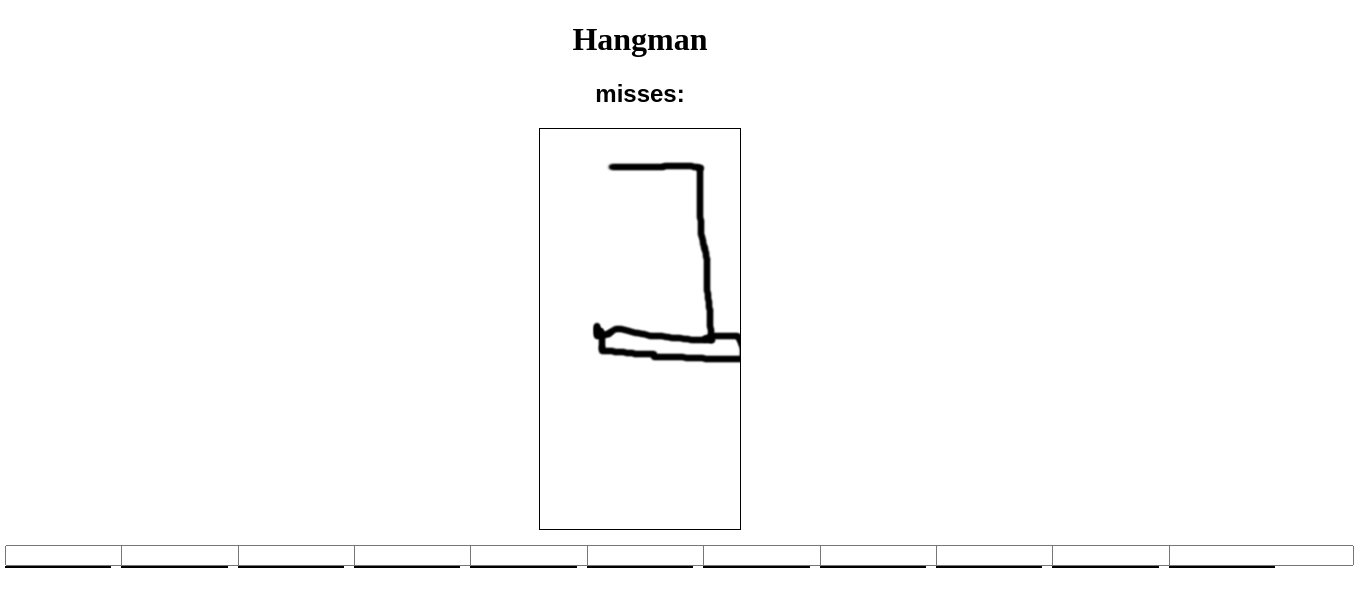
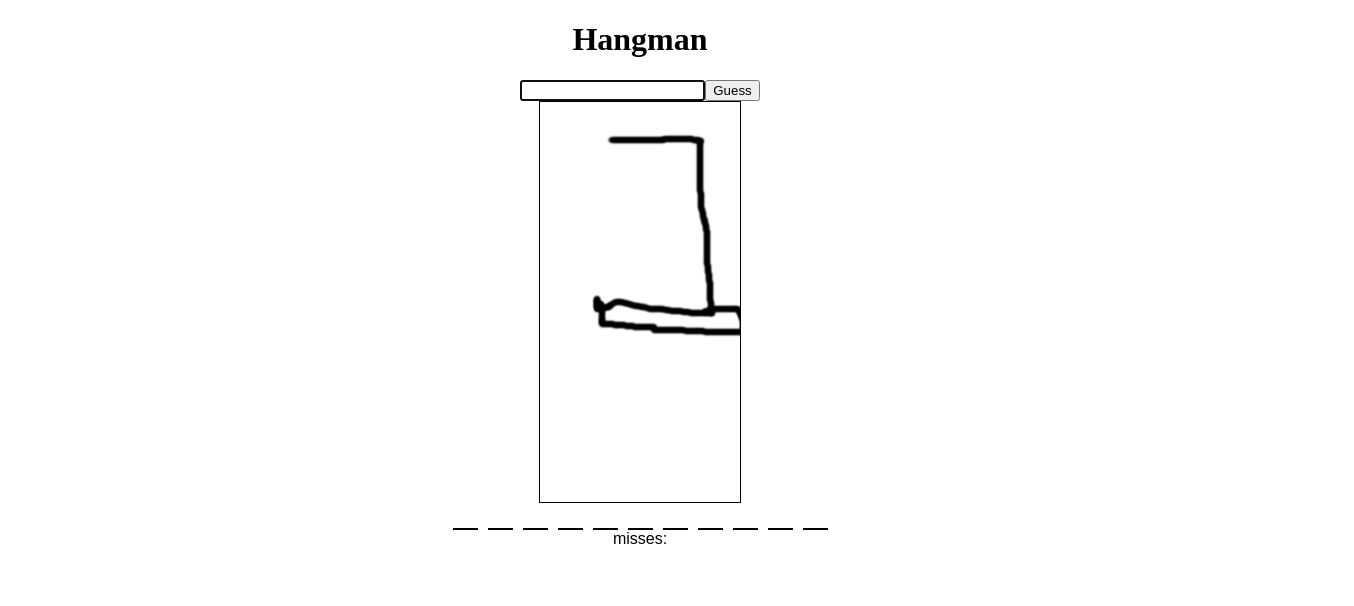
Before and after one commit to jacobdlewis/hangman, a React (Create React App) app: page / in a window 1280 px wide. Shown: the top 606 px of the page, 1354 px wide, since content can reach past the window. Built offline with nearby package versions, Linux system fonts and the light colour scheme; the HTML template or start-up script is replaced by a standard one.

Commit message:
Reorganized component structure to include Guess component for managing user input. Scoring each guess now accounts for multiple instances of a letter in a word.

```diff
--- a/src/components/gallows/Gallows.jsx
+++ b/src/components/gallows/Gallows.jsx
@@ -36,7 +36,7 @@ const Gallows = (props) => {
   return (
     <div className="gallows-container">
       <div className="gallows">
-        <img src={getGallowsImage(props.misses)} />
+        <img src={getGallowsImage(props.misses)} alt="gallows" />
       </div>
     </div>
   )
--- a/src/components/game/Game.jsx
+++ b/src/components/game/Game.jsx
@@ -1,6 +1,7 @@
 import React from 'react';
 import './Game.css';
 import Gallows from '../gallows/Gallows';
+import Guess from '../guess/Guess';
 import Word from '../word/Word';
 import words from '../../data/words';
 
@@ -8,10 +9,42 @@ class Game extends React.Component {
   constructor(props) {
     super(props);
     this.word = words[Math.floor(Math.random() * words.length)];
+    this.letters = this.word.split('').map((letter) => {
+      return {
+        letter,
+        guessedCorrectly: false
+      }
+    });
     this.state = {
-      misses: []
+      misses: [],
+      letters: this.letters
     };
+    this.evaluateGuess = this.evaluateGuess.bind(this);
     this.updateMisses = this.updateMisses.bind(this);
+  }
+
+  evaluateGuess(guess) {
+    const lettersList = this.state.letters.map((letter) => (letter.letter));
+    const guessInLettersList = lettersList.find((letter) => (letter === guess));
+    if (guessInLettersList) {
+      console.log('in here');
+      const updatedLetters = this.state.letters.map((letter) => {
+        if (letter.guessedCorrectly) {
+          return letter;
+        } else {
+          return {
+            letter: letter.letter,
+            guessedCorrectly: letter.letter === guess
+          }
+        }
+      });
+      console.log('updatedLetters', updatedLetters);
+      this.setState({
+        letters: updatedLetters
+      });
+    } else {
+      this.updateMisses(guess);
+    }
   }
 
   updateMisses(guess) {
@@ -24,12 +57,10 @@ class Game extends React.Component {
     return (
       <div className="game">
         <h1 className="game-title">Hangman</h1>
-        <h2>misses: {this.state.misses}</h2>
+        <Guess evaluateGuess={this.evaluateGuess} />
         <Gallows misses={this.state.misses.length} />
-        <Word
-          updateMisses={this.updateMisses}
-          word={this.word}
-        />
+        <Word letters={this.state.letters} />
+        <div>misses: {this.state.misses}</div>
       </div>
     );
   }
--- /dev/null
+++ b/src/components/guess/Guess.jsx
@@ -0,0 +1,41 @@
+import React from 'react';
+import "./Guess.css";
+
+class Guess extends React.Component {
+  constructor(props) {
+    super(props);
+    this.state = {
+      value: ''
+    };
+    this.handleSubmit = this.handleSubmit.bind(this);
+    this.handleChange = this.handleChange.bind(this);
+  }
+
+  handleChange(event) {
+    this.setState({value: event.target.value});
+  }
+
+  handleSubmit(event) {
+    this.props.evaluateGuess(this.state.value);
+    this.setState({value: ''});
+    event.preventDefault();
+  }
+
+  render () {
+    return (
+      <div className="guess">
+        <form onSubmit={this.handleSubmit}>
+          <input
+            autoFocus="autofocus"
+            maxLength="1"
+            onChange={this.handleChange}
+            value={this.state.value}
+          />
+          <button type="submit">Guess</button>
+        </form>
+      </div>
+    );
+  }
+}
+
+export default Guess;
--- a/src/components/letter/Letter.jsx
+++ b/src/components/letter/Letter.jsx
@@ -1,37 +1,12 @@
 import React from 'react';
 import './Letter.css';
 
-class Letter extends React.Component {
-  constructor(props) {
-    super(props);
-    this.state = {
-      guessedCorrectly: false
-    };
-    this.evaluateGuess = this.evaluateGuess.bind(this);
-  }
-
-  evaluateGuess = (input) => {
-    const guess = input.target.value;
-    if (guess === this.props.letter) {
-      this.setState({
-        guessedCorrectly: true
-      })
-    } else {
-      this.props.updateMisses(guess)
-    }
-  }
-
-  render () {
-    return (
-      <div className="letter">
-        { this.state.guessedCorrectly ?
-          <div>{this.props.letter}</div> :
-          <input maxLength="1" onChange={(guess) => this.evaluateGuess(guess)} />
-        }
-      </div>
-    );
-  }
+const Letter = ({letter}) => {
+  return (
+    <div className="letter">
+      { letter.guessedCorrectly ? letter.letter : '' }
+    </div>
+  );
 }
 
-
 export default Letter;
--- a/src/components/word/Word.css
+++ b/src/components/word/Word.css
@@ -1,5 +1,5 @@
 .word {
   display: flex;
   justify-content: center;
-  margin-top: 15px;
+  margin-top: 25px;
 }
--- a/src/components/word/Word.jsx
+++ b/src/components/word/Word.jsx
@@ -1,16 +1,16 @@
 import React from 'react';
+import shortid from 'shortid';
 import Letter from '../letter/Letter';
 import "./Word.css";
 
 const Word = (props) => {
   return (
     <div className="word">
-      {props.word.split('').map((letter) => {
+      {props.letters.map((letter) => {
         return (
           <Letter
-            key={letter}
+            key={shortid.generate()}
             letter={letter}
-            updateMisses={props.updateMisses}
           />
         );
       })}
```
Also changed, not shown: src/components/guess/Guess.css (added).
